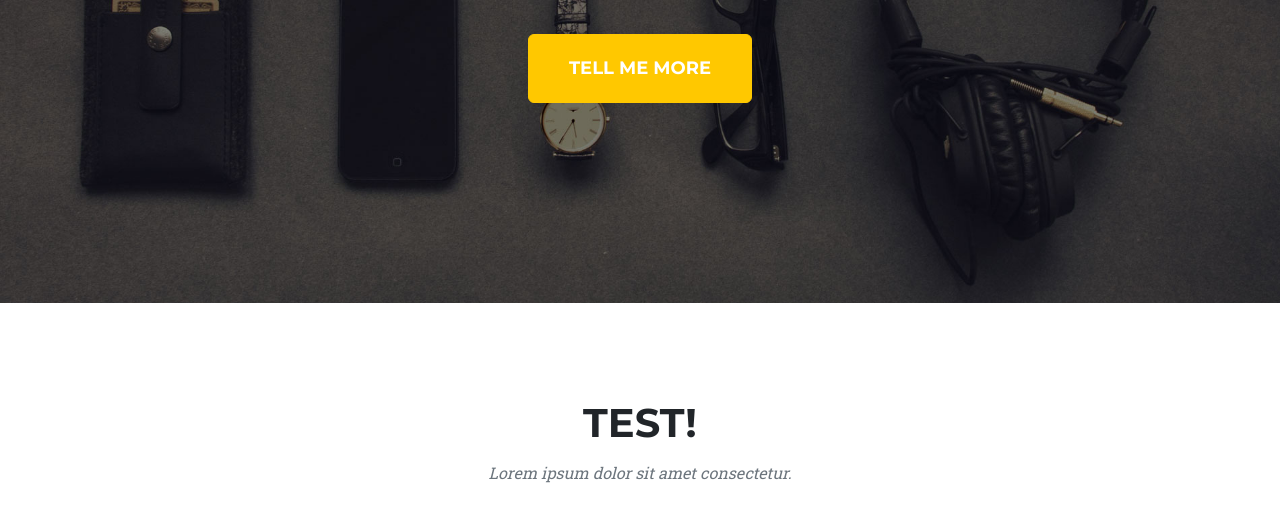
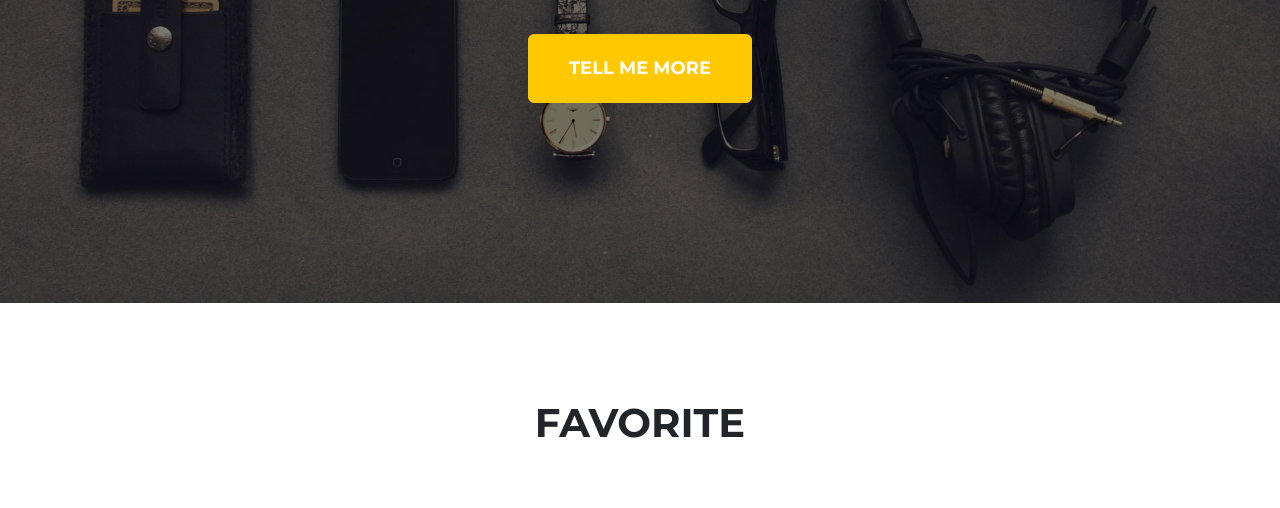
Before and after one commit to Hecatefos/Hecateros.github.io, a plain HTML site: page index.html in a window 1280 px wide. Shown: the part 442-950 px from the top of the page. Drawn offline with nearby package versions, Linux system fonts and the light colour scheme.

Commit message:
Update index.html

```diff
--- a/index.html
+++ b/index.html
@@ -48,8 +48,8 @@
         <section class="page-section" id="services">
             <div class="container">
                 <div class="text-center">
-                    <h2 class="section-heading text-uppercase">TEST!</h2>
-                    <h3 class="section-subheading text-muted">Lorem ipsum dolor sit amet consectetur.</h3>
+                    <h2 class="section-heading text-uppercase">Favorite</h2>
+                    <h3 class="section-subheading text-muted"가까이서 보면 희극, 멀리서 보면 비극.</h3>
                 </div>
                 <div class="row text-center">
                     <div class="col-md-4">
```
